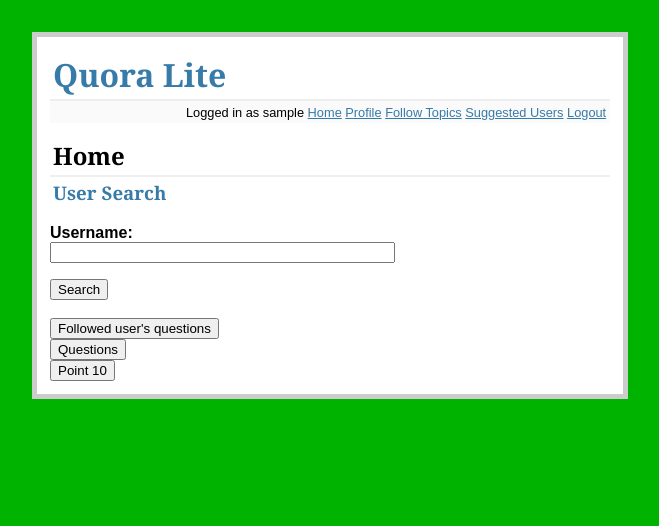
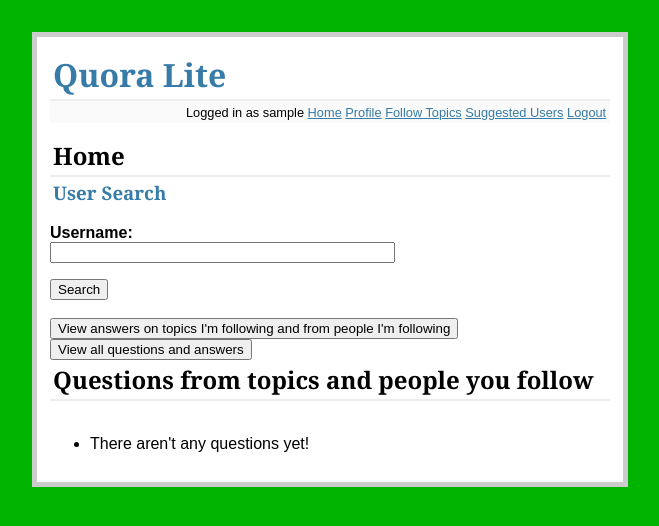
Before and after one commit to 19059019/DGHMMR, a Flask app: template blog/templates/index.html in a window 1280 px wide. Shown: the top 526 px of the page, without its empty margins (310-969 px from the left). Run offline with Flask 2, Linux system fonts and the light colour scheme; the template is opened without the code that fills it, so the values that code supplies are empty; the visitor is signed in with stand-in values (Sample User, id 1).

Commit message:
Fixed get_followed_answers; changed homepage

```diff
--- a/blog/templates/display_questions.html
+++ b/blog/templates/display_questions.html
@@ -35,9 +35,11 @@
             <a href="{{ url_for('upvote_answer', answer_id=ans_row.answer.id) }}">upvote ({{ans_row.answer.upvotes}})</a>
             <br>
             {{ ans_row.answer.text }}
+            <br>
 
             {% else %}
               <li>There aren't any answers yet!
+              <br>
 
         {% endfor %}
         </ul>
--- a/blog/templates/index.html
+++ b/blog/templates/index.html
@@ -4,7 +4,6 @@
 <h2>Home</h2>
 
   {% if session.username %}
-
     <h3>User Search</h3>
     <form action="{{ url_for('search') }}" method="post">
         <dl>
@@ -13,25 +12,27 @@
         </dl>
         <input type="submit" value="Search">
     </form>
-
   {% endif %}
 
 <br>
 
 {% if session.username %}
-<form action="{{ url_for('followed_questions') }}" method="post">
-    <input type="submit" value="Followed user's questions">
+<form action="{{ url_for('followed_answers') }}" method="post">
+    <input type="submit" value="View answers on topics I'm following and from people I'm following">
 </form>
 {% endif %}
 
 <form action="{{ url_for('questions') }}" method="post">
-    <input type="submit" value="Questions">
+    <input type="submit" value="View all questions and answers">
 </form>
 
-{% if session.username %}
-<form action="{{ url_for('followed_answers') }}" method="post">
-    <input type="submit" value="Point 10">
-</form>
+
+{%if session.username %}
+<h2>Questions from topics and people you follow</h2>
+<br>
+{% include "display_questions.html" %}
 {% endif %}
 
+
+
 {% endblock %}
--- a/blog/templates/see_followed_answers.html
+++ b/blog/templates/see_followed_answers.html
@@ -5,9 +5,7 @@
 
     {% for ans_row in answers %}
 
-    <h3>Answer to {{ ans_row.question_title }}</h3>
-
-    <li>
+        <h4>Answer to "{{ ans_row.question_title }}"</h4>
         <b><a href="{{ url_for('profile', username=ans_row.answerer.username) }}">{{ ans_row.answerer.username }}</a></b>
         answered on {{ ans_row.answer.date }}
         <a href="{{ url_for('upvote_answer', answer_id=ans_row.answer.id) }}">upvote ({{ans_row.answer.upvotes}})</a>
@@ -15,7 +13,7 @@
         {{ ans_row.answer.text }}
 
         {% else %}
-          <li>There aren't any answers to questions you follow yet!
+        There aren't any answers to questions you follow yet!
 
     {% endfor %}
     </ul>
--- a/blog/views.py
+++ b/blog/views.py
@@ -14,7 +14,13 @@ init_topics();
 
 @app.route('/')
 def index():
-    return render_template('index.html')
+    if session.get('username'):
+        questions = get_followed_questions(session['username'])
+        answers=get_answers()
+    else:
+        questions = None
+        answers = None
+    return render_template('index.html', questions=questions, answers=answers)
 
 @app.route('/register', methods=['GET','POST'])
 def register():
```
Also changed, not shown: blog/models.py (+10 -5 lines).
